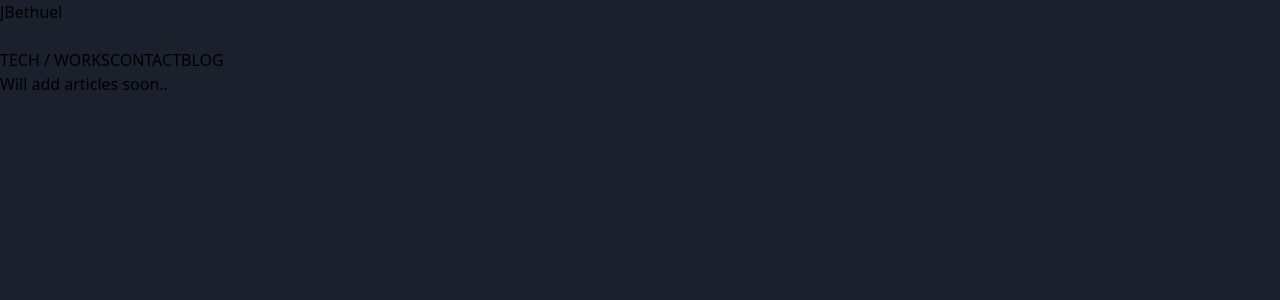
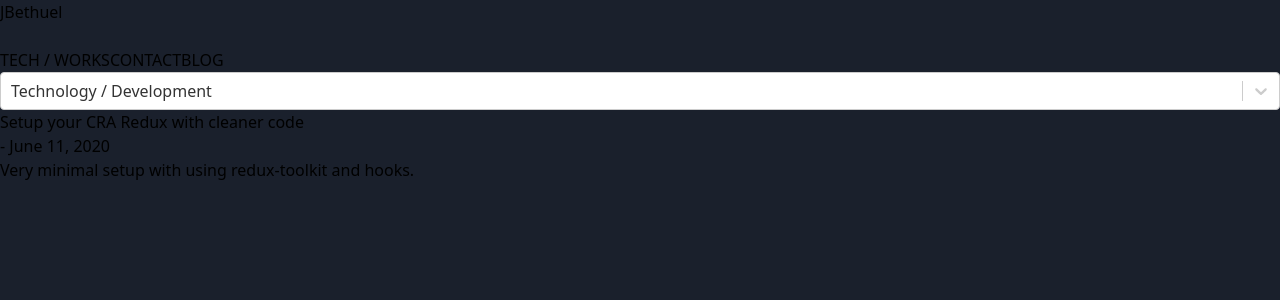
Before and after one commit to jbethuel/website, a Next.js app: page /blog in a window 1280 px wide. Shown: the top 300 px of the page. Built offline with nearby package versions, Linux system fonts and the light colour scheme.

Commit message:
selector

```diff
--- /dev/null
+++ b/client/components/blog-item.tsx
@@ -0,0 +1,30 @@
+import React, { ReactElement } from 'react'
+import Link from 'next/link'
+
+interface IBlogItem {
+  key: string
+  url: string
+  title: string
+  date: string
+  subtitle: string
+}
+
+const BlogItem = ({
+  key,
+  url,
+  title,
+  date,
+  subtitle
+}: IBlogItem): ReactElement => {
+  return (
+    <div className='my-10 h-24 p-2' key={key}>
+      <Link href={url}>
+        <a className='text-white text-2xl font-bold'>{title}</a>
+      </Link>
+      <p className='text-gray-300 text-xs mt-2'>- {date}</p>
+      <p className='text-gray-300 text-base mt-4'>{subtitle}</p>
+    </div>
+  )
+}
+
+export default BlogItem
--- /dev/null
+++ b/client/components/category-selector.tsx
@@ -0,0 +1,16 @@
+import React, { ReactElement } from 'react'
+import Select from 'react-select'
+
+const categories = [{ value: 'tech', label: 'Technology / Development' }]
+
+const CategorySelector = (): ReactElement => {
+  return (
+    <Select
+      options={categories}
+      value={categories[0]}
+      onChange={context => console.log(context)}
+    />
+  )
+}
+
+export default CategorySelector
--- a/package.json
+++ b/package.json
@@ -16,6 +16,7 @@
     "postcss-preset-env": "^6.7.0",
     "react": "^16.13.1",
     "react-dom": "^16.13.1",
+    "react-select": "^3.1.0",
     "tailwindcss": "^1.4.6"
   },
   "devDependencies": {
--- a/pages/blog.tsx
+++ /dev/null
@@ -1,11 +0,0 @@
-import React, { ReactElement } from 'react'
-
-const Blog = (): ReactElement => {
-  return (
-    <div className='container mx-auto mt-4 lg:w-1/2 md:w-4/5 px-6'>
-      <p className='text-white text-lg'>Will add articles soon..</p>
-    </div>
-  )
-}
-
-export default Blog
--- /dev/null
+++ b/pages/blog/index.tsx
@@ -0,0 +1,35 @@
+import React, { ReactElement } from 'react'
+import CategorySelector from '../../client/components/category-selector'
+import BlogItem from '../../client/components/blog-item'
+
+const BlogItems = [
+  {
+    key: Math.random().toString(),
+    type: 'tech',
+    url: '/blog/setup-cra-redux',
+    title: 'Setup your CRA Redux with cleaner code',
+    date: 'June 11, 2020',
+    subtitle: 'Very minimal setup with using redux-toolkit and hooks.'
+  }
+]
+
+const Blog = (): ReactElement => {
+  return (
+    <div className='container mx-auto mt-4 lg:w-1/2 md:w-4/5 px-6'>
+      <div className='sm:w-full md:w-1/2 lg:w-1/2'>
+        <CategorySelector />
+      </div>
+      {BlogItems.map(each => (
+        <BlogItem
+          key={each.key}
+          url={each.url}
+          title={each.title}
+          date={each.date}
+          subtitle={each.subtitle}
+        />
+      ))}
+    </div>
+  )
+}
+
+export default Blog
```
Also changed, not shown: client/components/navbar.tsx (+6 -6 lines), pages/blog/setup-cra-redux.tsx (added, +11 -0 lines), 1 other file (tests, documents, lock files or other folders).
